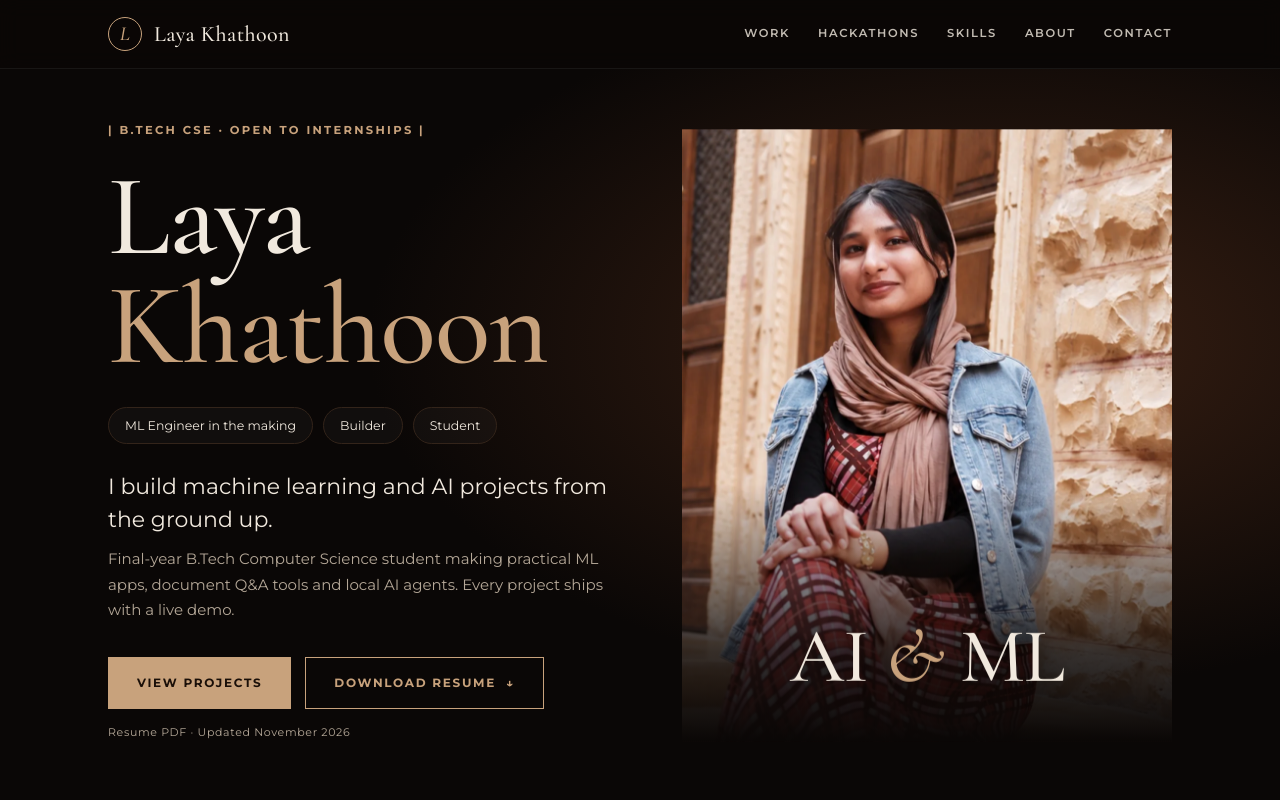
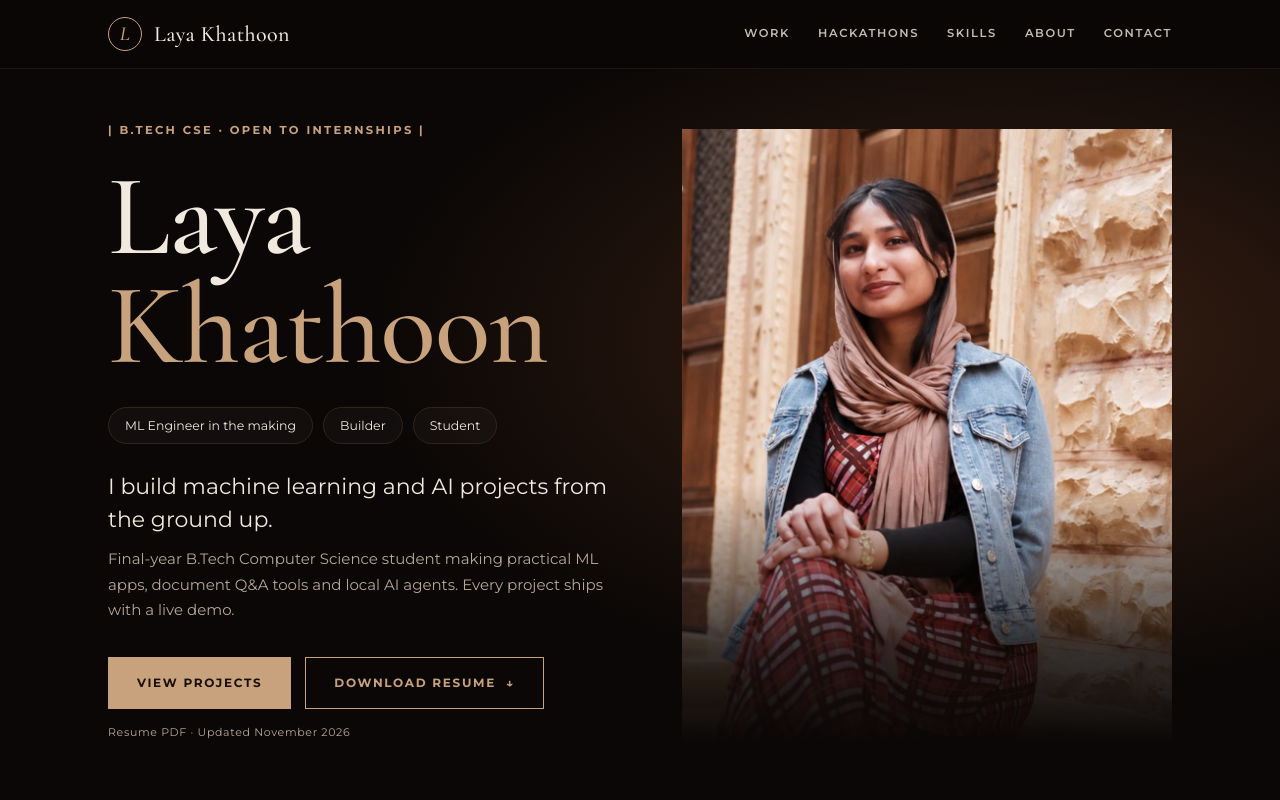
Before and after one commit to laya-khathoon/portfolio, a plain HTML site: page index.html in a window 1280 px wide. Shown: the top 800 px of the page. Drawn offline with nearby package versions, Linux system fonts and the light colour scheme.

Commit message:
Remove the text over the portrait

```diff
--- a/index.html
+++ b/index.html
@@ -130,7 +130,7 @@ footer{padding:30px 0 44px;color:var(--mut);font-size:12px;letter-spacing:.08em;
 <p class="sub">Final-year B.Tech Computer Science student making practical ML apps, document Q&amp;A tools and local AI agents. Every project ships with a live demo.</p>
 <div class="btns"><a class="btn pri" href="#work">View projects</a><a class="btn" href="4-Laya-Khathoon-V-Resume.pdf" download="Laya-Khathoon-V-Resume.pdf">Download resume <i>&darr;</i></a></div>
 <p class="note">Resume PDF &middot; Updated November 2026</p></div>
-<div class="avatar" aria-hidden="true"><div><img src="laya-portrait.webp" alt="Portrait of Laya Khathoon" width="959" height="1198" fetchpriority="high"><b class="tagline" aria-hidden="true">AI <i>&amp;</i> ML</b></div></div></div>
+<div class="avatar" aria-hidden="true"><div><img src="laya-portrait.webp" alt="Portrait of Laya Khathoon" width="959" height="1198" fetchpriority="high"></div></div></div>
 <div class="w"><div class="facts">
 <div class="fact rv"><b>4</b><span>deployed apps</span></div><div class="fact rv" style="--d:.08s"><b>6</b><span>projects showcased</span></div><div class="fact rv" style="--d:.16s"><b>3</b><span>hackathons &amp; programs</span></div><div class="fact rv" style="--d:.24s"><b>2</b><span>internships</span></div></div></div>
 </header>
```
